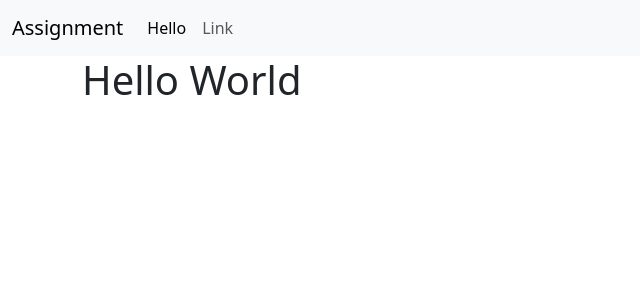
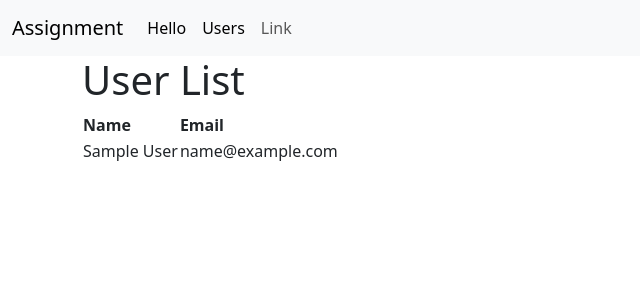
Before and after one commit to Ajsinghh/Flask-user-management, a Flask app: template templates/users.html in a window 1280 px wide. Shown: the top 300 px of the page, without its empty margins (0-640 px from the left). Run offline with Flask 3, Linux system fonts and the light colour scheme; the template is opened without the code that fills it: values that come from a table or form of the project are taken from there, others are empty; tables that the repository leaves empty hold one stand-in row (values such as "Sample post").

Commit message:
Integrated mysql database, created User class and created users route

```diff
--- a/app.py
+++ b/app.py
@@ -1,8 +1,20 @@
 from flask import Flask, render_template
-
+from flask_sqlalchemy import SQLAlchemy
 
 app = Flask(__name__)
 
+app.config['SQLALCHEMY_DATABASE_URI'] = "mysql+pymysql://root:Ajsingh@localhost/users"
+app.config['SQLALCHEMY_TRACK_MODIFICATIONS'] = False
+db = SQLAlchemy(app)
+
+class User(db.Model):
+    __tablename__ = 'users'
+    id = db.Column(db.Integer, primary_key=True)
+    name = db.Column(db.String(50), nullable=False)
+    email = db.Column(db.String(120), unique=True, nullable=False)
+    role = db.Column(db.String(50), nullable = False)
+    def __repr__(self):
+        return f"<User {self.name}>"
 
 
 @app.route('/')
@@ -13,7 +25,10 @@ def base():
 def hello():
     return render_template('hello.html')
 
-
+@app.route('/users')
+def users():
+    users = User.query.all()
+    return render_template('users.html',users=users)
 
 if __name__  == "__main__":
     app.run(debug= True)
--- a/templates/base.html
+++ b/templates/base.html
@@ -32,6 +32,9 @@
               <a class="nav-link active" aria-current="page" href="/hello">Hello</a>
             </li>
             <li class="nav-item">
+              <a class="nav-link active" aria-current="page" href="/users">Users</a>
+            </li>
+            <li class="nav-item">
               <a class="nav-link" href="#">Link</a>
             </li>
           </ul>
--- a/templates/users.html
+++ b/templates/users.html
@@ -1,7 +1,21 @@
-{% extends 'base.html' %}
-
-{% block content %}
-   <div class="container">
-     <h1>Hello World</h1>
-   </div>
-{% endblock  %}
+{% extends 'base.html' %} {% block content %}
+<div class="container">
+  <h1>User List</h1>
+  <table>
+    <thead>
+      <tr>
+        <th>Name</th>
+        <th>Email</th>
+      </tr>
+    </thead>
+    <tbody>
+      {% for user in users %}
+      <tr>
+        <td>{{ user.name }}</td>
+        <td>{{ user.email }}</td>
+      </tr>
+      {% endfor %}
+    </tbody>
+  </table>
+</div>
+{% endblock %}
```
